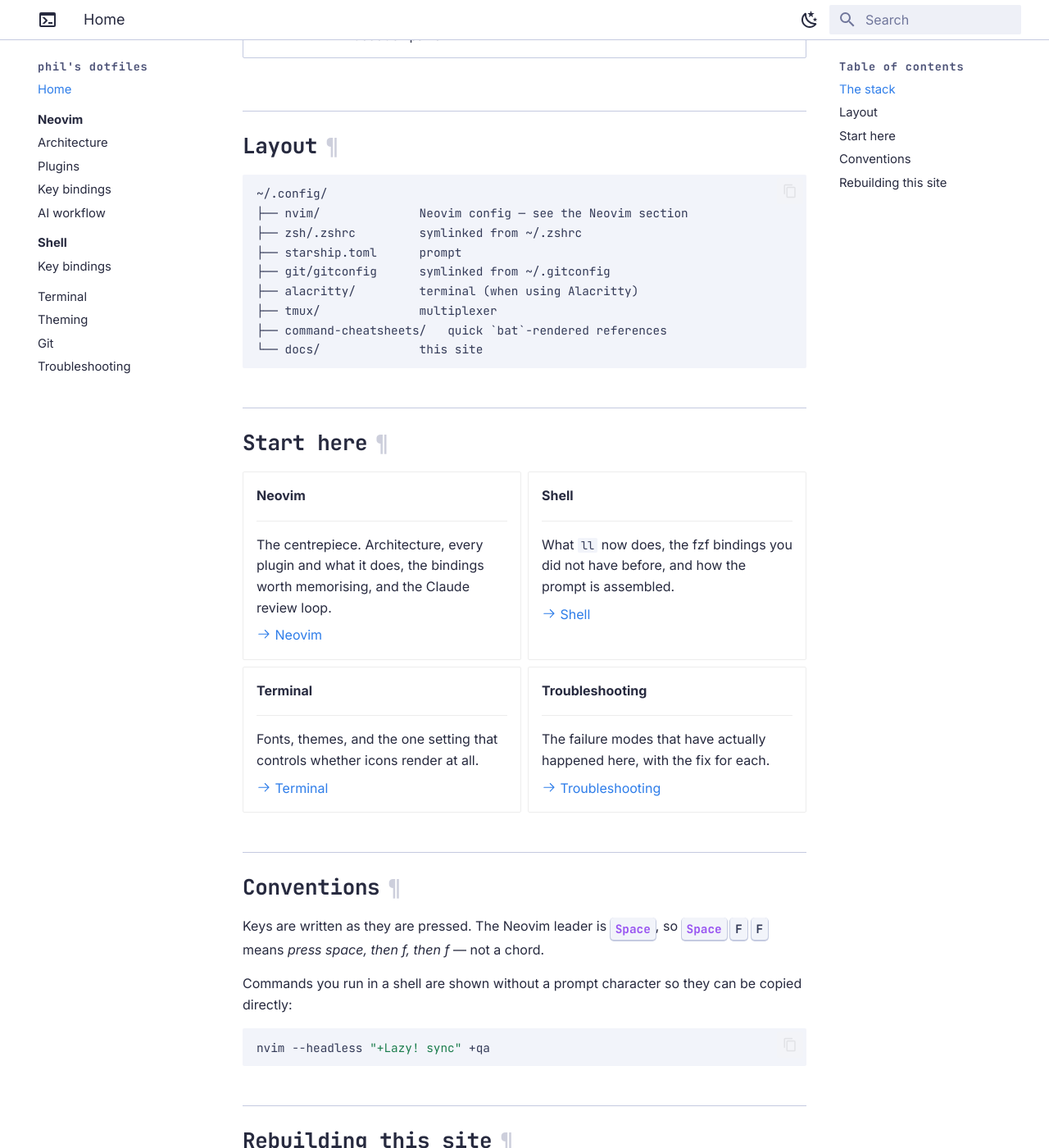
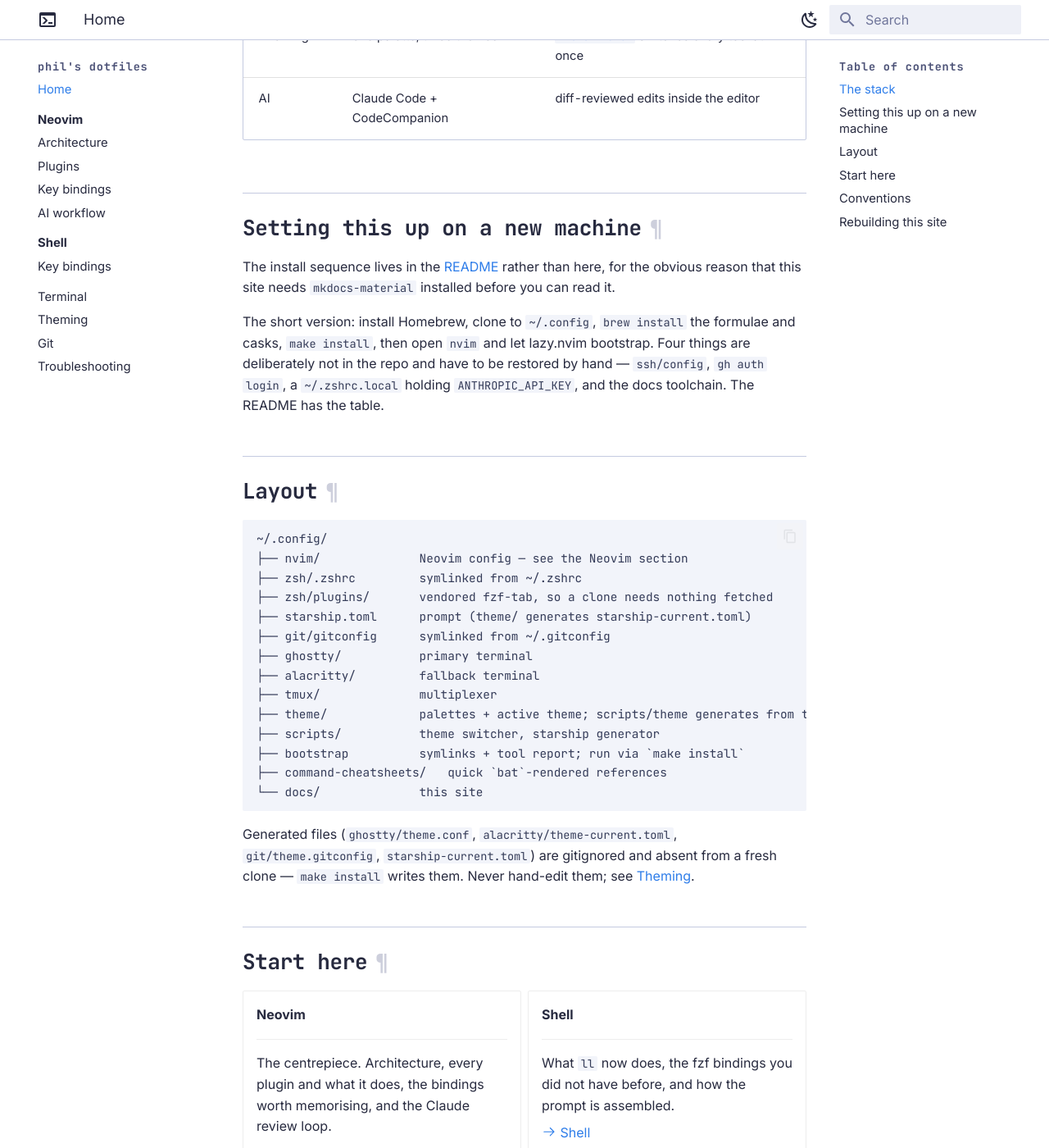
Before and after one commit to codephilip/dotfiles, an MkDocs documentation site: the page built from docs/index.md, in a window 1280 px wide and 1400 px high, scrolled down 819 px. Shown: the whole window at 82% size. Built offline with MkDocs 1.6.1 and Material for MkDocs 9.7.7, drawn with Linux system fonts in a browser that asks for light colours; some of the changed text lies outside the part shown.

Commit message:
docs: document the real fresh-machine install sequence
The quick start implied `make install` was enough. It isn't: bootstrap
reports missing tools rather than installing them, so adoption is five
steps — Homebrew, clone, brew install, make install, then nvim to let
lazy.nvim bootstrap.

Adds the four things deliberately not in the repo and not checked for
anywhere: ssh/config, `gh auth login`, ~/.zshrc.local for
ANTHROPIC_API_KEY, and mkdocs-material for the docs targets. Plus the
clone-path constraint, since `git clone` into a non-empty ~/.config
fails and a clone elsewhere is invisible to every XDG-path tool.

Fixes stale sections: the SSH one still said to decrypt with
ansible-vault, PowerShell described a file deleted two commits ago,
the brew block had drifted from BREW_FORMULAE and named the unpatched
font, and Neovim was listed as 0.9+ when the LSP config needs 0.11.
Index had Warp as the terminal.

Install steps stay in the README, not the site — the site needs
mkdocs-material installed before you can read them.

Co-Authored-By: Claude Opus 5 (1M context) <noreply@anthropic.com>

````diff
--- a/docs/index.md
+++ b/docs/index.md
@@ -13,9 +13,23 @@ actually installed and configured, not what could be.
 |---|---|---|
 | Editor | Neovim 0.11.2 | 27 plugins, tuned for reading unfamiliar code |
 | Shell | zsh | starship prompt, fzf, zoxide, autosuggestions |
-| Terminal | Warp (Alacritty also installed) | Nerd Font required for icons |
+| Terminal | Ghostty (Alacritty as fallback) | only one that blurs its background on macOS |
 | Multiplexer | tmux | auto-attaches over SSH |
+| Theming | one palette, three themes | [`theme <name>`](theming.md) switches every tool at once |
 | AI | Claude Code + CodeCompanion | diff-reviewed edits inside the editor |
+
+## Setting this up on a new machine
+
+The install sequence lives in the
+[README](https://github.com/codephilip/dotfiles#-quick-start) rather than here,
+for the obvious reason that this site needs `mkdocs-material` installed before
+you can read it.
+
+The short version: install Homebrew, clone to `~/.config`, `brew install` the
+formulae and casks, `make install`, then open `nvim` and let lazy.nvim
+bootstrap. Four things are deliberately not in the repo and have to be restored
+by hand — `ssh/config`, `gh auth login`, a `~/.zshrc.local` holding
+`ANTHROPIC_API_KEY`, and the docs toolchain. The README has the table.
 
 ## Layout
 
@@ -23,13 +37,23 @@ actually installed and configured, not what could be.
 ~/.config/
 ├── nvim/              Neovim config — see the Neovim section
 ├── zsh/.zshrc         symlinked from ~/.zshrc
-├── starship.toml      prompt
+├── zsh/plugins/       vendored fzf-tab, so a clone needs nothing fetched
+├── starship.toml      prompt (theme/ generates starship-current.toml)
 ├── git/gitconfig      symlinked from ~/.gitconfig
-├── alacritty/         terminal (when using Alacritty)
+├── ghostty/           primary terminal
+├── alacritty/         fallback terminal
 ├── tmux/              multiplexer
+├── theme/             palettes + active theme; scripts/theme generates from these
+├── scripts/           theme switcher, starship generator
+├── bootstrap          symlinks + tool report; run via `make install`
 ├── command-cheatsheets/   quick `bat`-rendered references
 └── docs/              this site
 ```
+
+Generated files (`ghostty/theme.conf`, `alacritty/theme-current.toml`,
+`git/theme.gitconfig`, `starship-current.toml`) are gitignored and absent from a
+fresh clone — `make install` writes them. Never hand-edit them; see
+[Theming](theming.md).
 
 ## Start here
 
````
Also changed, not shown: README.md (+87 -31 lines).
